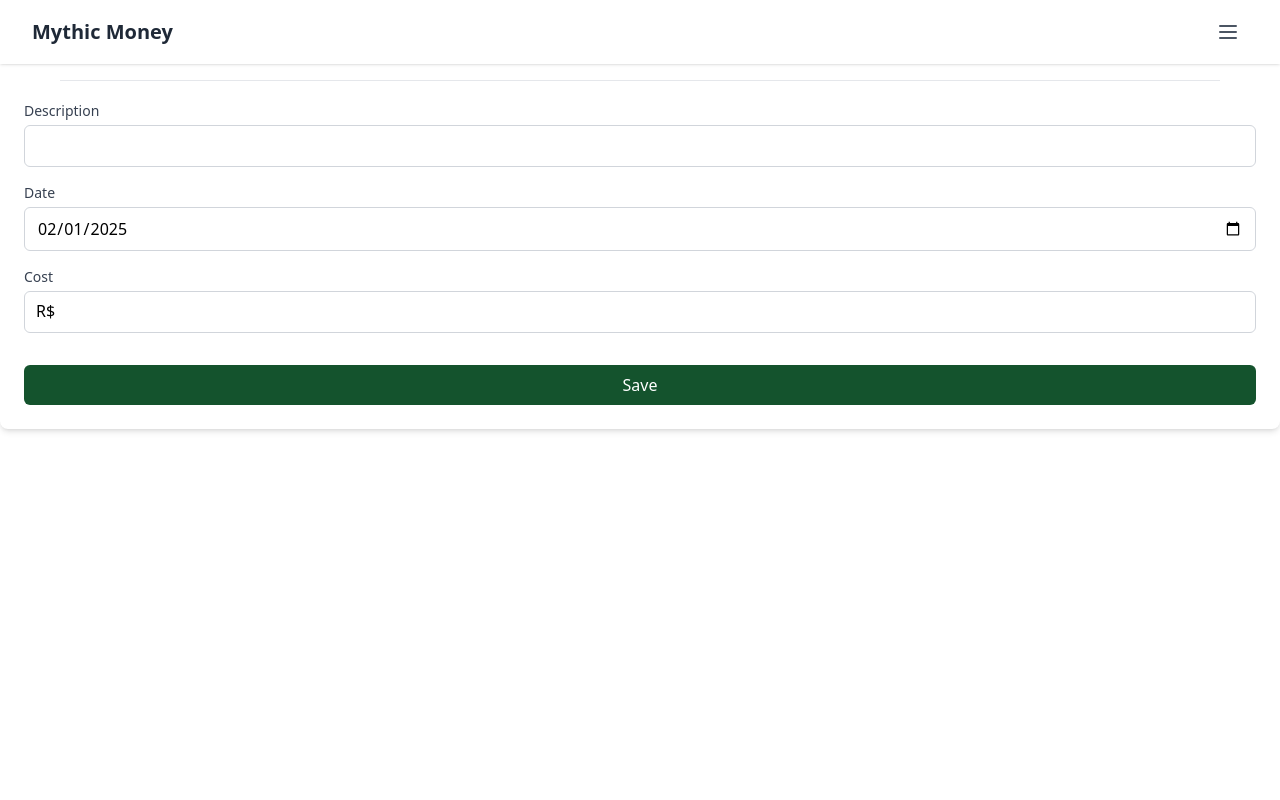
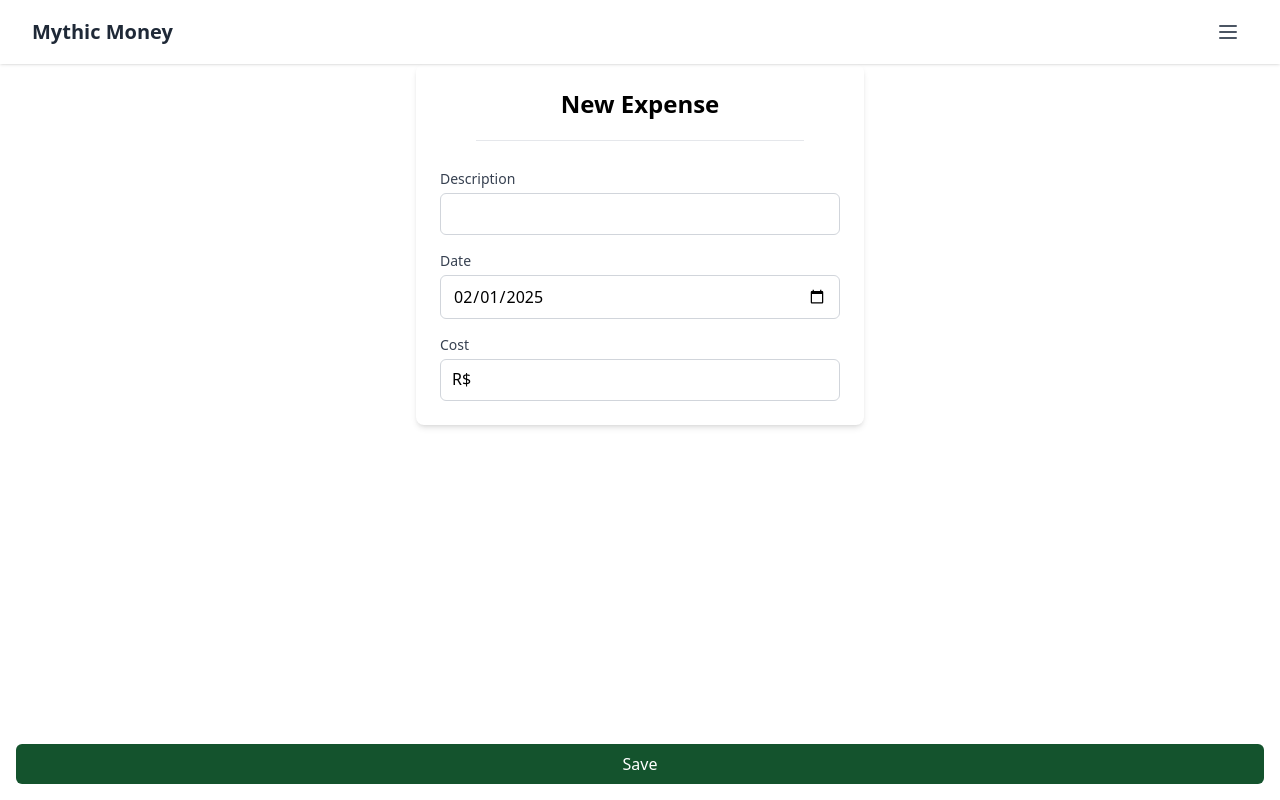
Before and after one commit to charles-dias/mythic-money-app, an Angular app: page /expenses/new in a window 1280 px wide. Built offline with nearby package versions, Linux system fonts and the light colour scheme.

Commit message:
feat: enhance expense form layout and styling, adjust home component header size

```diff
--- a/src/app/features/expenses/components/expense-form/expense-form.component.html
+++ b/src/app/features/expenses/components/expense-form/expense-form.component.html
@@ -1,9 +1,17 @@
-<div class="p-6 bg-white rounded-lg shadow-md">
-  <h2 class="text-2xl font-semibold mb-6 text-center">New Expense</h2>
-  <hr class="mb-5 mx-9" />
+<!-- Esse componente ocupa toda a tela e organiza o conteúdo em coluna -->
+<form
+  [formGroup]="expenseForm"
+  (ngSubmit)="onSubmit()"
+  class="h-screen flex flex-col bg-white-100 overflow-hidden"
+>
+  <!-- Card com os campos de entrada (alinhado ao topo e centralizado horizontalmente) -->
+  <div class="mx-auto mt-16 w-full max-w-md bg-white rounded-lg shadow-md p-6">
+    <h2 class="text-2xl font-bold text-center">New Expense</h2>
+    <hr class="mt-5 mb-7 mx-9" />
 
-  <form [formGroup]="expenseForm" (ngSubmit)="onSubmit()" class="space-y-4">
-    <!-- Nome -->
+    <!-- Área dos campos do formulário -->
+    <div class="space-y-4">
+      <!-- Campo Description -->
       <div>
         <label for="name" class="block text-sm font-medium text-gray-700 mb-1">
           Description
@@ -20,7 +28,7 @@
         </span>
       </div>
 
-    <!-- Data -->
+      <!-- Campo Date -->
       <div>
         <label for="date" class="block text-sm font-medium text-gray-700 mb-1">
           Date
@@ -33,9 +41,12 @@
         />
       </div>
 
-    <!-- Valor -->
+      <!-- Campo Cost -->
       <div>
-      <label for="amount" class="block text-sm font-medium text-gray-700 mb-1">
+        <label
+          for="amount"
+          class="block text-sm font-medium text-gray-700 mb-1"
+        >
           Cost
         </label>
         <div class="relative">
@@ -53,9 +64,11 @@
           Cost is required
         </span>
       </div>
+    </div>
+  </div>
 
-    <!-- Botão Submit -->
-    <div class="pt-4">
+  <!-- Botão de submit posicionado no final da página -->
+  <div class="mt-auto px-4 pb-4">
     <button
       type="submit"
       class="w-full bg-green-900 text-white py-2 px-4 rounded-md hover:bg-green-950 focus:outline-none focus:ring-2 focus:ring-green-900"
@@ -64,4 +77,3 @@
     </button>
   </div>
 </form>
-</div>
--- a/src/app/features/home/components/home.component.html
+++ b/src/app/features/home/components/home.component.html
@@ -1,16 +1,13 @@
 <!-- Container principal com altura da tela e sem scroll -->
-<div class="h-screen overflow-hidden relative">
+<div class="h-screen overflow-hidden relative pt-16">
   <!-- Conteúdo abaixo da navbar (usando padding-top para compensar a altura da navbar) -->
-  <div class="pt-16 flex flex-col h-full">
+  <div class="flex flex-col h-full">
     <!-- Área principal -->
     <main class="flex-grow p-6">
-      <h1 class="text-3xl font-bold text-center">Expense Report</h1>
+      <h1 class="text-2xl font-bold text-center">Expense Report</h1>
       <hr class="mx-9 mt-5 mb-7" />
       <app-widget [data]="widgetData" />
     </main>
-
-    <!-- Rodapé -->
-    <footer class="bg-gray-100 p-4 text-center">© 2025 - Meu Aplicativo</footer>
   </div>
 </div>
 
```
Also changed, not shown: src/app/app.component.html (line endings or trailing spaces). Lines whose indentation alone changed are shown as unchanged.
